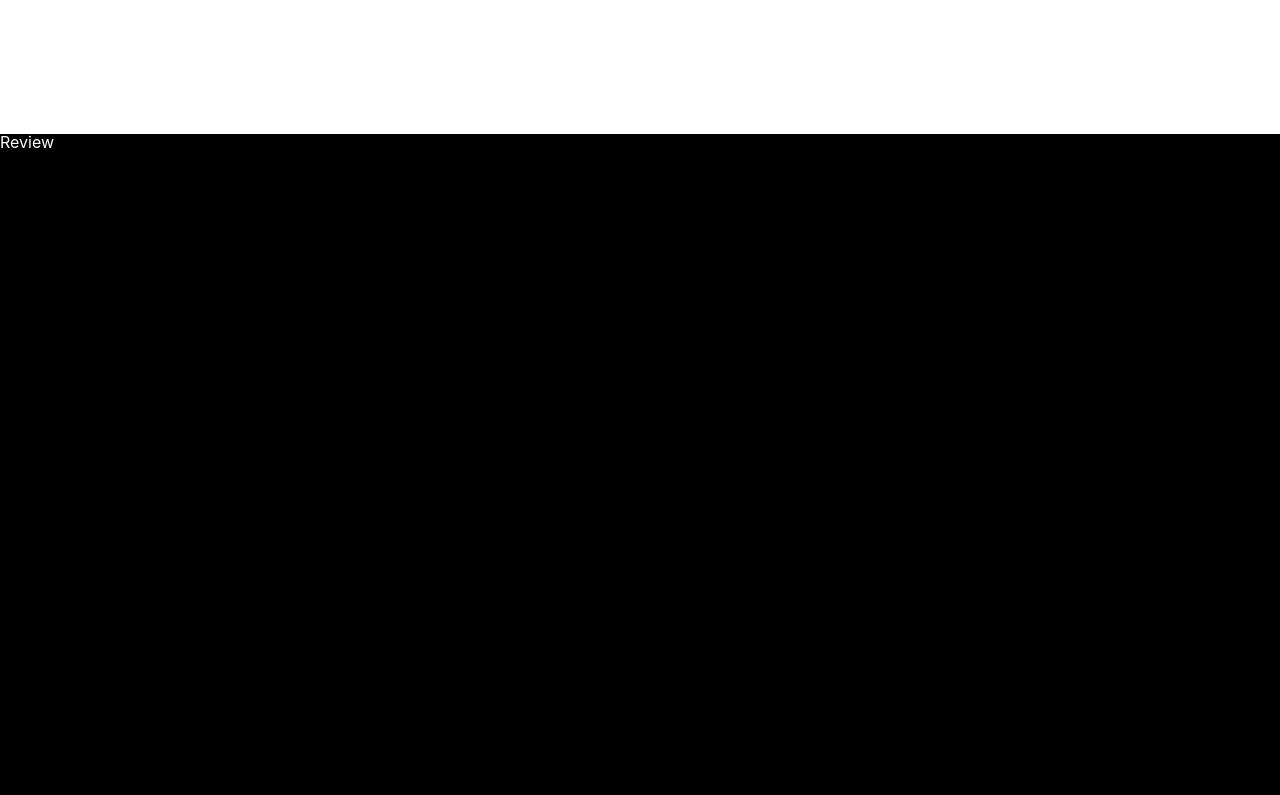
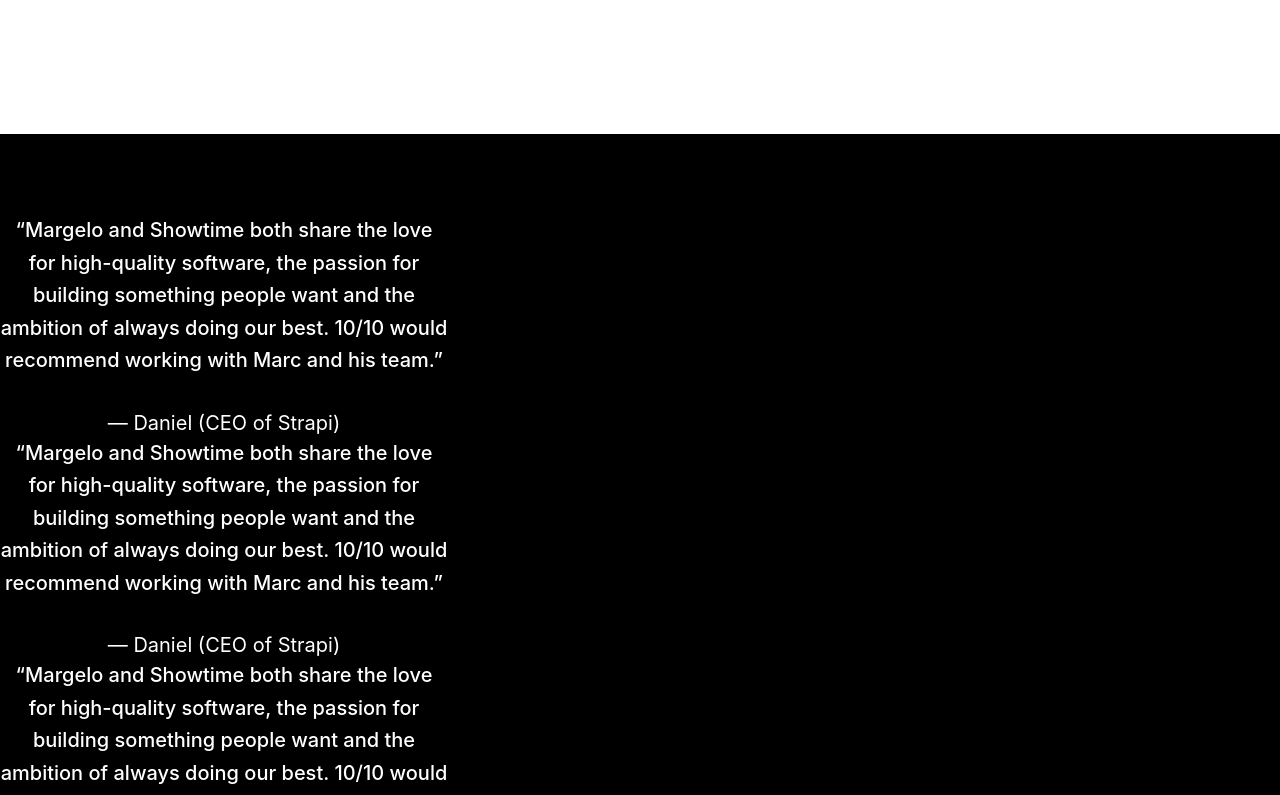
Before and after one commit to beyourahi/software-agency-website, a Next.js app: page / in a window 1280 px wide. Shown: the part 6560-7355 px from the top of the page. Before the commit the page ends 6712 px from the top, so only its background shows below. Built offline with nearby package versions, Linux system fonts and the light colour scheme.

Commit message:
review layout completed

```diff
--- a/components/review.tsx
+++ b/components/review.tsx
@@ -1,5 +1,10 @@
-export const Review: React.FC = () => (
-  <section className="tw-text-white">
-    <h1> Review</h1>
-  </section>
+import { Review as ReviewProps } from "../types";
+
+export const Review: React.FC<{ review: ReviewProps }> = ({ review }) => (
+  <div className="tw-text-white tw-max-w-md tw-text-center tw-flex tw-flex-col tw-gap-8">
+    <div className="tw-text-xl tw-font-medium tw-leading-relaxed">
+      &ldquo;<span>{review.review}</span>&rdquo;
+    </div>
+    <div className="tw-text-xl">— {review.person}</div>
+  </div>
 )
--- /dev/null
+++ b/components/testimonials.tsx
@@ -0,0 +1,10 @@
+import { Reviews } from "../types";
+import { Review } from "./review";
+
+export const Testimonials: React.FC<Reviews> = ({ reviews }) => (
+  <section className="tw-min-h-[90vh] tw-py-20">
+    {reviews.map((review, index) => (
+      <Review review={review} key={index} />
+    ))}
+  </section>
+)
--- a/pages/api/data.json
+++ b/pages/api/data.json
@@ -98,5 +98,31 @@
     "steakwallet",
     "stori",
     "walletconnect"
+  ],
+  "reviews": [
+    {
+      "review": "Margelo and Showtime both share the love for high-quality software, the passion for building something people want and the ambition of always doing our best. 10/10 would recommend working with Marc and his team.",
+      "person": "Daniel (CEO of Strapi)"
+    },
+    {
+      "review": "Margelo and Showtime both share the love for high-quality software, the passion for building something people want and the ambition of always doing our best. 10/10 would recommend working with Marc and his team.",
+      "person": "Daniel (CEO of Strapi)"
+    },
+    {
+      "review": "Margelo and Showtime both share the love for high-quality software, the passion for building something people want and the ambition of always doing our best. 10/10 would recommend working with Marc and his team.",
+      "person": "Daniel (CEO of Strapi)"
+    },
+    {
+      "review": "Margelo and Showtime both share the love for high-quality software, the passion for building something people want and the ambition of always doing our best. 10/10 would recommend working with Marc and his team.",
+      "person": "Daniel (CEO of Strapi)"
+    },
+    {
+      "review": "Margelo and Showtime both share the love for high-quality software, the passion for building something people want and the ambition of always doing our best. 10/10 would recommend working with Marc and his team.",
+      "person": "Daniel (CEO of Strapi)"
+    },
+    {
+      "review": "Margelo and Showtime both share the love for high-quality software, the passion for building something people want and the ambition of always doing our best. 10/10 would recommend working with Marc and his team.",
+      "person": "Daniel (CEO of Strapi)"
+    }
   ]
 }
--- a/pages/api/data.ts
+++ b/pages/api/data.ts
@@ -1,4 +1,4 @@
-import { Member, Work } from "../../types";
+import { Member, Review, Work } from "../../types";
 import type { NextApiRequest, NextApiResponse } from "next";
 import data from "./data.json";
 
@@ -6,6 +6,7 @@
   members: Member[];
   works: Work[];
   brands: string[];
+  reviews: Review[];
 }
 
 export default function handler(req: NextApiRequest, res: NextApiResponse<DataProps>) {
--- a/pages/index.tsx
+++ b/pages/index.tsx
@@ -4,20 +4,20 @@
 
 import { Aboutus } from "@/components/aboutus";
 import { Masthead } from "@/components/masthead";
-import { Review } from "@/components/review";
 import { Skills } from "@/components/skills";
 import { Trustedby } from "@/components/trustedby";
 import { Works } from "@/components/works";
 import { Layout } from "@/components/layout";
+import { Testimonials } from "@/components/testimonials";
 
-const Home: NextPage<HomePageProps> = ({ members, works, brands }) => (
+const Home: NextPage<HomePageProps> = ({ members, works, brands, reviews }) => (
   <Layout>
     <Masthead />
     <Aboutus members={members} />
     <Skills />
     <Works works={works} />
     <Trustedby brands={brands} />
-    <Review />
+    <Testimonials reviews={reviews} />
   </Layout>
 );
 
@@ -26,9 +26,9 @@
 // Fetch Data
 export const getStaticProps = async () => {
   const res = await fetch("http://localhost:3000/api/data");
-  const { members, works, brands } = await res.json();
+  const { members, works, brands, reviews } = await res.json();
 
   return {
-    props: { members, works, brands },
+    props: { members, works, brands, reviews },
   };
 }
```
Also changed, not shown: types.ts (+10 -0 lines).
